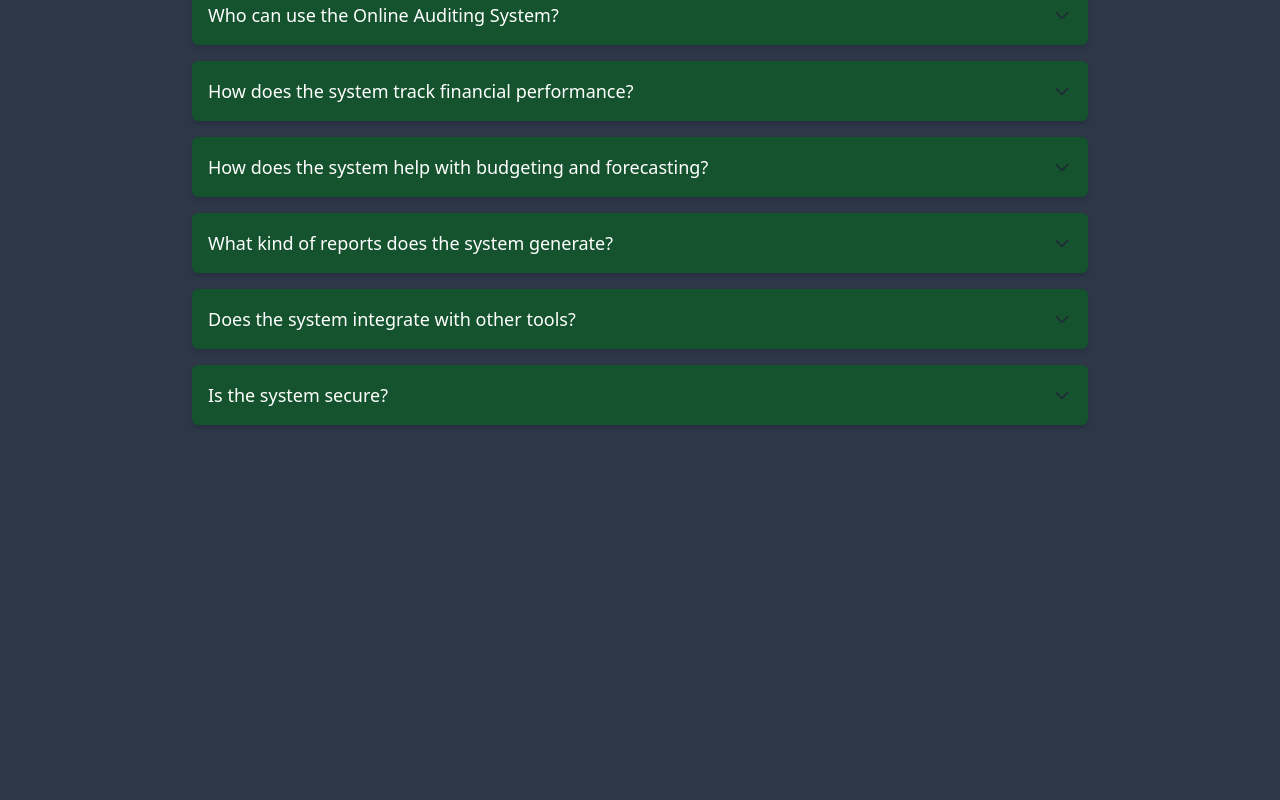
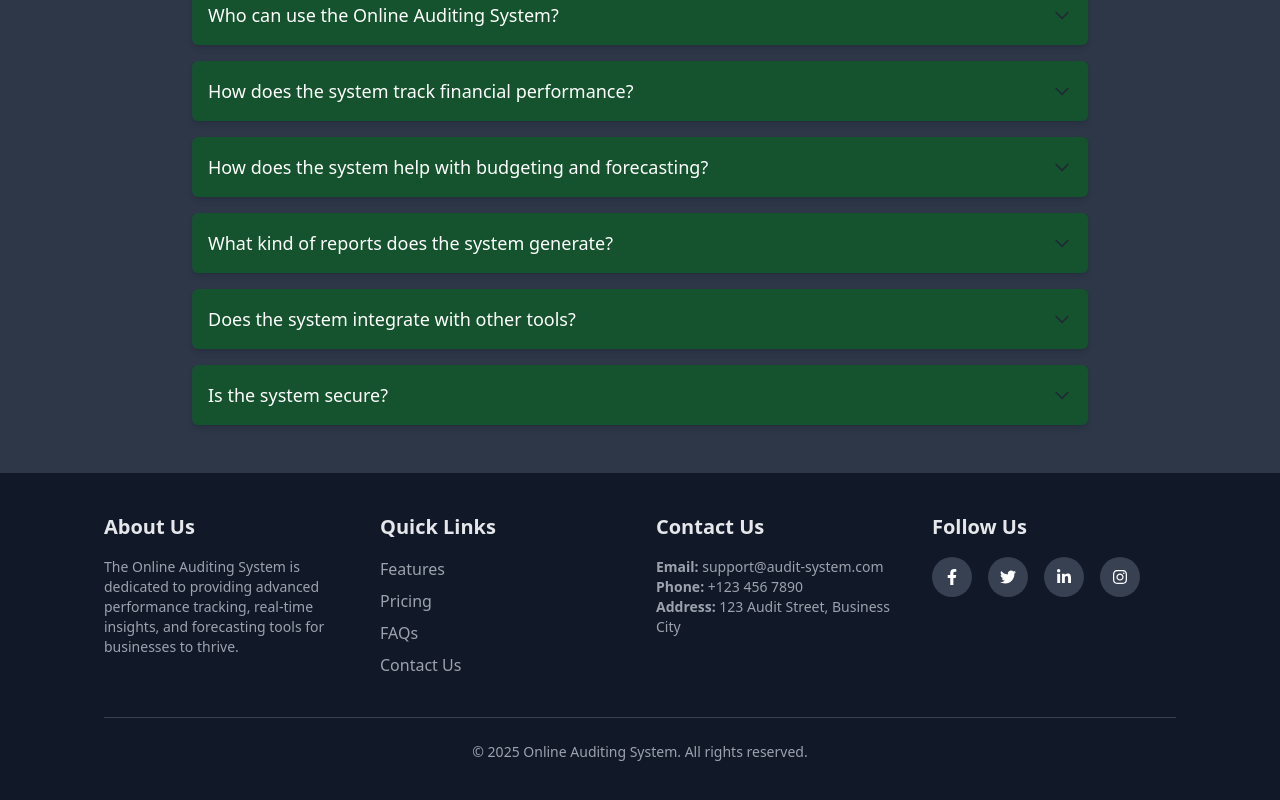
Before and after one commit to sam-zarila/symposium_project, a Next.js app: page / in a window 1280 px wide. Shown: the part 3395-4195 px from the top of the page. Before the commit the page ends 3868 px from the top, so only its background shows below. Built offline with nearby package versions, Linux system fonts and the light colour scheme.

Commit message:
landing page

```diff
--- a/app/components/footer.tsx
+++ b/app/components/footer.tsx
@@ -0,0 +1,128 @@
+import {
+    FaFacebookF,
+    FaTwitter,
+    FaLinkedinIn,
+    FaInstagram,
+  } from "react-icons/fa";
+
+  const Footer = () => {
+    return (
+      <footer className="bg-gray-900 text-gray-200 py-10">
+        <div className="max-w-6xl mx-auto px-6 md:px-10">
+          <div className="grid grid-cols-1 md:grid-cols-4 gap-8">
+            {/* About Section */}
+            <div>
+              <h3 className="text-xl font-semibold mb-4">About Us</h3>
+              <p className="text-sm text-gray-400">
+                The Online Auditing System is dedicated to providing advanced
+                performance tracking, real-time insights, and forecasting tools
+                for businesses to thrive.
+              </p>
+            </div>
+
+            {/* Quick Links */}
+            <div>
+              <h3 className="text-xl font-semibold mb-4">Quick Links</h3>
+              <ul className="space-y-2">
+                <li>
+                  <a
+                    href="#features"
+                    className="text-gray-400 hover:text-gray-200 transition-colors"
+                  >
+                    Features
+                  </a>
+                </li>
+                <li>
+                  <a
+                    href="#pricing"
+                    className="text-gray-400 hover:text-gray-200 transition-colors"
+                  >
+                    Pricing
+                  </a>
+                </li>
+                <li>
+                  <a
+                    href="#faq"
+                    className="text-gray-400 hover:text-gray-200 transition-colors"
+                  >
+                    FAQs
+                  </a>
+                </li>
+                <li>
+                  <a
+                    href="#contact"
+                    className="text-gray-400 hover:text-gray-200 transition-colors"
+                  >
+                    Contact Us
+                  </a>
+                </li>
+              </ul>
+            </div>
+
+            {/* Contact Section */}
+            <div>
+              <h3 className="text-xl font-semibold mb-4">Contact Us</h3>
+              <p className="text-sm text-gray-400">
+                <strong>Email:</strong> support@audit-system.com
+              </p>
+              <p className="text-sm text-gray-400">
+                <strong>Phone:</strong> +123 456 7890
+              </p>
+              <p className="text-sm text-gray-400">
+                <strong>Address:</strong> 123 Audit Street, Business City
+              </p>
+            </div>
+
+            {/* Social Media */}
+            <div>
+              <h3 className="text-xl font-semibold mb-4">Follow Us</h3>
+              <div className="flex space-x-4">
+                <a
+                  href="https://facebook.com"
+                  target="_blank"
+                  rel="noopener noreferrer"
+                  className="w-10 h-10 flex items-center justify-center bg-gray-700 rounded-full hover:bg-gray-600 transition-colors"
+                >
+                  <FaFacebookF className="text-white" />
+                </a>
+                <a
+                  href="https://twitter.com"
+                  target="_blank"
+                  rel="noopener noreferrer"
+                  className="w-10 h-10 flex items-center justify-center bg-gray-700 rounded-full hover:bg-gray-600 transition-colors"
+                >
+                  <FaTwitter className="text-white" />
+                </a>
+                <a
+                  href="https://linkedin.com"
+                  target="_blank"
+                  rel="noopener noreferrer"
+                  className="w-10 h-10 flex items-center justify-center bg-gray-700 rounded-full hover:bg-gray-600 transition-colors"
+                >
+                  <FaLinkedinIn className="text-white" />
+                </a>
+                <a
+                  href="https://instagram.com"
+                  target="_blank"
+                  rel="noopener noreferrer"
+                  className="w-10 h-10 flex items-center justify-center bg-gray-700 rounded-full hover:bg-gray-600 transition-colors"
+                >
+                  <FaInstagram className="text-white" />
+                </a>
+              </div>
+            </div>
+          </div>
+
+          {/* Footer Bottom */}
+          <div className="mt-10 border-t border-gray-700 pt-6 text-center">
+            <p className="text-sm text-gray-400">
+              &copy; {new Date().getFullYear()} Online Auditing System. All rights
+              reserved.
+            </p>
+          </div>
+        </div>
+      </footer>
+    );
+  };
+
+  export default Footer;
--- a/app/page.tsx
+++ b/app/page.tsx
@@ -6,6 +6,7 @@ import MovingLogos from "./home/MovingLogos";
 import ServicesSection from "./home/services";
 import MarketNewsSection from "./home/NewsRoom";
 import FaqSection from "./home/FAQ";
+import Footer from "./components/footer";
 
 
 
@@ -19,6 +20,8 @@ export default function Home(){
 <ServicesSection/>
 <MarketNewsSection/>
 <FaqSection/>
+<Footer/>
+
     </>
   )
 }
```
